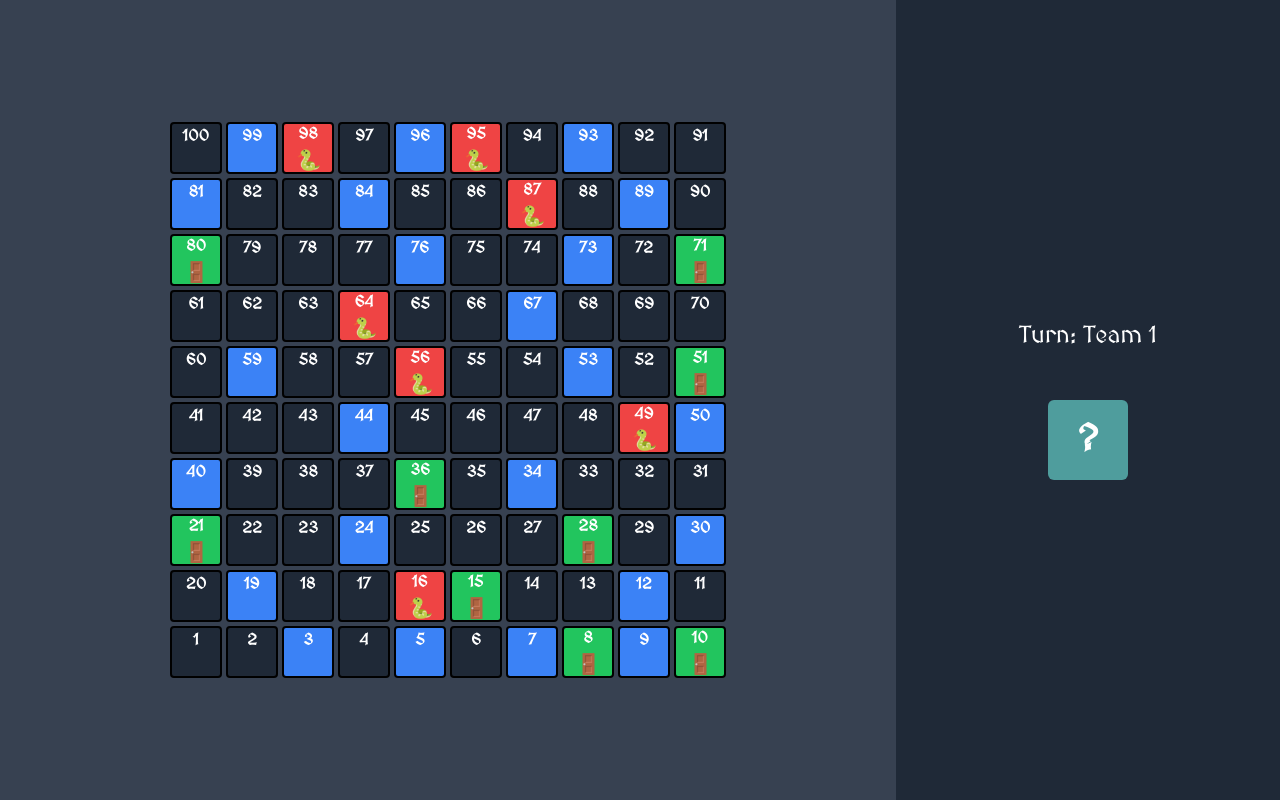
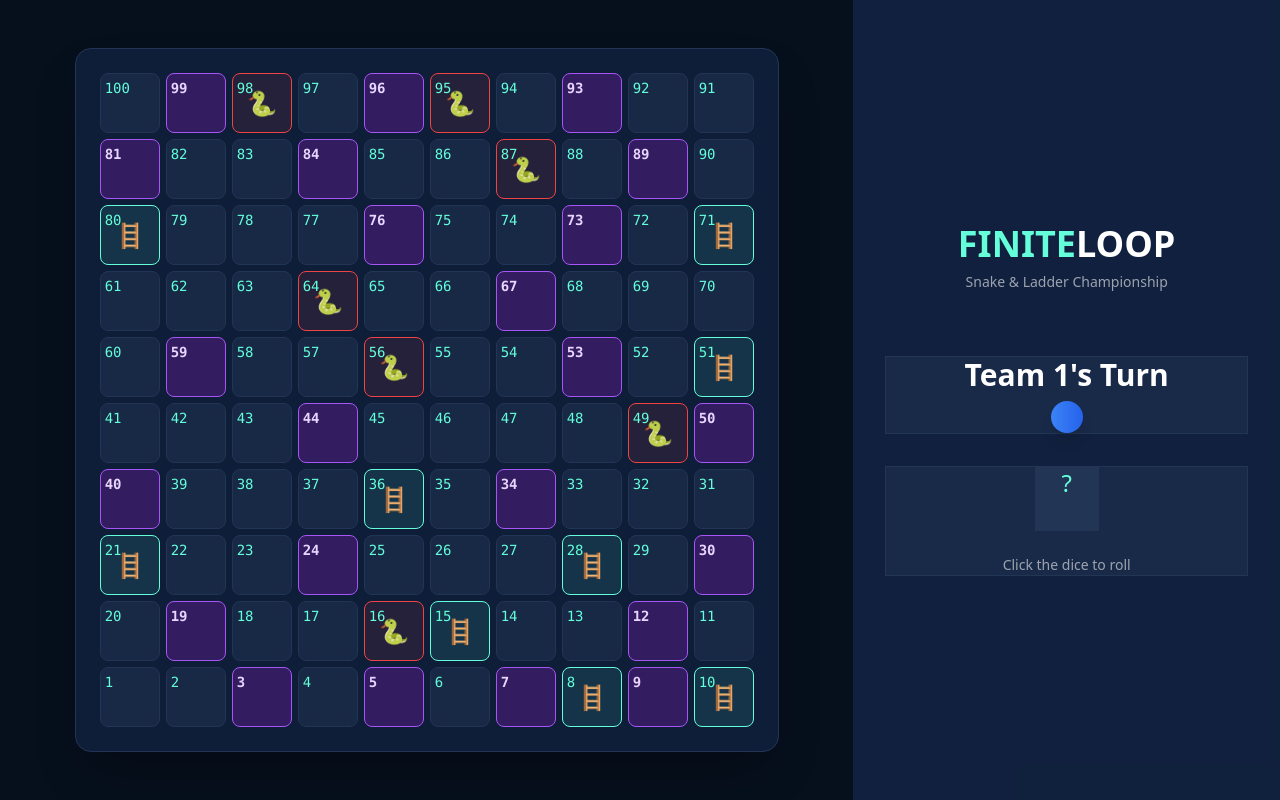
Before and after one commit to VarshithPawarHR/Snake-Ladder, a React (Vite) app: page / in a window 1280 px wide. Both pictures are taken after a click on the button "2 Players". Built offline with nearby package versions, Linux system fonts and the light colour scheme.

Commit message:
fix the ui

```diff
--- a/src/components/Board.jsx
+++ b/src/components/Board.jsx
@@ -6,19 +6,17 @@ export default function Board({ players }) {
   const [showButtons, setShowButtons] = useState(false);
   const [turn, setTurn] = useState(1);
   const [positions, setPositions] = useState(Array(players).fill(0));
-  const [previousPositions, setPreviousPositions] = useState(
-    Array(players).fill(0),
-  );
+  const [previousPositions, setPreviousPositions] = useState(Array(players).fill(0));
   const [eventMessage, setEventMessage] = useState("");
   const [taskPlayers, setTaskPlayers] = useState({});
   const [winner, setWinner] = useState(null);
   const [stayPlayers, setStayPlayers] = useState([]);
 
   const playerColors = [
-    "bg-stone-300",
-    "bg-yellow-400",
-    "bg-pink-500",
-    "bg-purple-600",
+    "bg-gradient-to-r from-blue-500 to-blue-600",
+    "bg-gradient-to-r from-green-500 to-green-600",
+    "bg-gradient-to-r from-orange-500 to-orange-600",
+    "bg-gradient-to-r from-purple-500 to-purple-600"
   ];
 
   const ladders = {
@@ -49,6 +47,8 @@ export default function Board({ players }) {
   ];
 
   const rollDice = () => {
+    if (rolling || showButtons) return;
+
     if (stayPlayers.includes(turn)) {
       setEventMessage("You Miss Your Turn!");
       setTimeout(() => {
@@ -57,6 +57,7 @@ export default function Board({ players }) {
       }, 1500);
       return;
     }
+
     setRolling(true);
     setShowButtons(false);
     setTimeout(() => {
@@ -133,8 +134,23 @@ export default function Board({ players }) {
     setShowButtons(false);
     setTurn((prevTurn) => (prevTurn === players ? 1 : prevTurn + 1));
   };
-  console.log(stayPlayers);
-  console.log(turn);
+
+  const changeTurnWhenMissed = () => {
+    setStayPlayers((prevStayPlayers) =>
+      prevStayPlayers.filter((player) => player !== turn),
+    );
+    setTurn((prevTurn) => (prevTurn === players ? 1 : prevTurn + 1));
+  }
+
+  useEffect(() => {
+    if (eventMessage) {
+      const timer = setTimeout(() => {
+        setEventMessage("");
+      }, 1500);
+      return () => clearTimeout(timer);
+    }
+  }, [eventMessage]);
+
   const grid = [];
   for (let row = 9; row >= 0; row--) {
     const rowSquares = [];
@@ -152,59 +168,40 @@ export default function Board({ players }) {
     grid.push(rowSquares);
   }
 
-  const changeTurnWhenMissed = () => {
-    setStayPlayers((prevStayPlayers) =>
-      prevStayPlayers.filter((player) => player !== turn),
-    );
-    setTurn((prevTurn) => (prevTurn === players ? 1 : prevTurn + 1));
-  }
-
-  useEffect(() => {
-    if (eventMessage) {
-      const timer = setTimeout(() => {
-        setEventMessage("");
-      }, 1500);
-      return () => clearTimeout(timer);
-    }
-  }, [eventMessage]);
-
   return (
-    <div className="h-screen w-screen grid grid-cols-[7fr_3fr]">
-      {/* Left Half */}
-      <div className="flex items-center justify-center bg-gray-700">
-        <div className="grid grid-cols-10 gap-1">
+    <div className="min-h-screen lg:grid lg:grid-cols-[2fr,1fr] bg-[#0a192f] bg-fixed">
+      <div className="p-4 md:p-8 flex items-center justify-center bg-black/40">
+        <div className="game-card p-3 md:p-6 overflow-auto bg-[#112240]/80 border border-[#233554] rounded-2xl shadow-2xl">
+          <div className="grid grid-cols-10 gap-1 md:gap-1.5">
             {grid.flat().map((cell, index) => {
               const playersOnSquare = positions
                 .map((position, i) => (position === cell.number ? i : -1))
                 .filter((i) => i !== -1);
-            let cellBgColor = "bg-gray-800";
+
+              let cellStyle = "bg-[#233554]/50";
+              let numberColor = "text-[#64ffda]";
+
               if (tasks.includes(cell.number)) {
-              cellBgColor = "bg-blue-500";
+                cellStyle = "bg-purple-900/50 border-purple-500";
+                numberColor = "text-purple-200 font-bold";
               } else if (cell.ladderStart) {
-              cellBgColor = "bg-green-500";
+                cellStyle = "bg-[#64ffda]/10 border-[#64ffda]";
               } else if (cell.snakeStart) {
-              cellBgColor = "bg-red-500";
+                cellStyle = "bg-red-500/10 border-red-500";
               }
+
               return (
-              <div
-                key={index}
-                className={`flex flex-col justify-center items-center w-[52px] h-[52px] ${cellBgColor} border-2 border-black rounded`}
-              >
-                <span className="text-md text-white font-extrabold font-medieval">
+                <div key={index} className={`relative flex flex-col justify-between w-[35px] h-[35px] sm:w-[45px] sm:h-[45px] md:w-[55px] md:h-[55px] lg:w-[60px] lg:h-[60px] ${cellStyle} border border-[#233554] rounded-lg backdrop-blur-sm transition-all duration-300 hover:bg-opacity-40`}>
+                  <span className={`absolute top-0.5 left-0.5 md:top-1 md:left-1 text-[10px] sm:text-xs md:text-sm font-mono ${numberColor}`}>
                     {cell.number}
                   </span>
-                {cell.ladderStart && <span className="text-xl">🚪</span>}
-                {cell.snakeStart && <span className="text-xl">🐍</span>}
-                <div className="relative w-full h-full flex items-center justify-center">
-                  {playersOnSquare.map((player, index) => (
-                    <div
-                      key={player}
-                      className={`absolute flex justify-center items-center w-8 h-8 rounded-full border-2 border-white text-sm font-bold text-black ${playerColors[player]}`}
-                      style={{
-                        transform: `translate(${index}px, ${index}px)`,
-                        zIndex: playersOnSquare.length - index,
-                      }}
-                    >
+                  <div className="absolute inset-0 flex items-center justify-center">
+                    {cell.ladderStart && <span className="text-base sm:text-xl md:text-2xl">🪜</span>}
+                    {cell.snakeStart && <span className="text-base sm:text-xl md:text-2xl">🐍</span>}
+                  </div>
+                  <div className="absolute bottom-0.5 right-0.5 md:bottom-1 md:right-1 flex flex-wrap gap-0.5">
+                    {playersOnSquare.map((player) => (
+                      <div key={player} className={`w-3 h-3 sm:w-4 sm:h-4 md:w-5 md:h-5 lg:w-6 lg:h-6 rounded-full border border-[#64ffda]/30 flex items-center justify-center text-[8px] sm:text-[10px] md:text-xs font-bold shadow-lg transform transition-all duration-300 ${playerColors[player]} hover:scale-110`}>
                         {player + 1}
                       </div>
                     ))}
@@ -214,63 +211,79 @@ export default function Board({ players }) {
             })}
           </div>
         </div>
-      {/* Right Half */}
-      {!winner && (
-        <div className="flex flex-col items-center justify-center space-y-12 bg-gray-800 text-white px-6">
-          <div className="font-medieval text-2xl">Turn: Team {turn}</div>
+      </div>
+
+      <div className="bg-[#112240]/90 p-4 md:p-8 flex flex-col justify-center space-y-4 md:space-y-8">
+        <div className="text-center mb-8">
+          <h1 className="text-4xl font-bold text-[#64ffda] mb-2">FINITE<span className="text-white">LOOP</span></h1>
+          <p className="text-sm text-gray-400">Snake & Ladder Championship</p>
+        </div>
+
+        {!winner ? (
+          <>
+            {taskPlayers[turn] && (
+              <div className="game-card text-center bg-[#233554]/50 border border-[#64ffda] shadow-lg shadow-[#64ffda]/10">
+                <p className="text-lg md:text-xl font-mono text-[#64ffda] animate-pulse">
+                  You have a task to perform!
+                </p>
+              </div>
+            )}
+
+            <div className="game-card text-center bg-[#233554]/50 border border-[#233554]">
+              <h2 className="text-2xl md:text-3xl font-bold text-white mb-2">
+                Team {turn}'s Turn
+              </h2>
+              <div className={`w-6 h-6 md:w-8 md:h-8 ${playerColors[turn-1]} rounded-full mx-auto shadow-lg`} />
+            </div>
+
             {eventMessage && (
-            <div
-              className={`text-xl font-bold ${eventMessage === "SNAKE!" ? "text-red-500" : "text-green-500"}`}
-            >
+              <div className={`game-card text-center text-xl md:text-2xl font-bold ${eventMessage === "SNAKE!" ? "text-red-500" : "text-[#64ffda]"} animate-bounce-slow bg-[#233554]/50 border border-[#233554]`}>
                 {eventMessage}
               </div>
             )}
-          {taskPlayers[turn] && (
-            <div className="text-xl font-bold text-blue-500">
-              You have a task to perform!
-            </div>
-          )}
-          <div className="flex flex-row space-x-8">
+
+            <div className="game-card space-y-4 md:space-y-6 bg-[#233554]/50 border border-[#233554]">
               {stayPlayers.includes(turn) ? (
-              <div className="text-2xl font-bold text-red-500 cursor-pointer" onClick={() => changeTurnWhenMissed()}>
+                <div className="text-lg md:text-xl font-mono text-red-500 text-center cursor-pointer hover:text-opacity-80" onClick={() => changeTurnWhenMissed()}>
                   You Miss Your Turn!
                 </div>
               ) : (
-              <div
-                className={`cursor-pointer font-medieval w-20 h-20 flex justify-center items-center bg-[#4f9d9d] hover:bg-[#388f8f] rounded-md transition-all duration-1000 ${rolling ? "dice-roll" : ""}`}
-                onClick={rollDice}
-                disabled={winner}
-              >
-                <div className="text-4xl font-bold">{number || "?"}</div>
+                <div className="text-center">
+                  <div className={`dice w-12 h-12 md:w-16 md:h-16 text-xl md:text-2xl mx-auto mb-4 md:mb-6 bg-[#233554] text-[#64ffda] ${rolling ? "animate-bounce-slow" : ""} ${!showButtons && !rolling ? "hover:scale-110 cursor-pointer hover:bg-[#64ffda] hover:text-[#112240]" : "opacity-80 cursor-not-allowed"}`} onClick={rollDice}>
+                    {number || "?"}
                   </div>
-            )}
+
                   {showButtons && (
-              <div className="flex flex-col space-y-4 items-center justify-center">
-                <button
-                  onClick={handleMove}
-                  className="bg-[#4f9d9d] hover:bg-[#388f8f] border-zinc-900 px-6 py-2 rounded-2xl text-lg font-medieval text-white text-center"
-                >
+                    <div className="space-y-3 md:space-y-4">
+                      <button onClick={handleMove} className="w-full px-6 py-2 text-sm md:text-base font-semibold text-[#112240] bg-[#64ffda] rounded-lg transition-all hover:bg-[#64ffda]/90">
                         Move
                       </button>
                       {taskPlayers[turn] && (
-                  <button
-                    onClick={handleStay}
-                    className="bg-[#4f9d9d] hover:bg-[#388f8f] border-zinc-900 px-6 py-2 rounded-2xl text-lg font-medieval text-white text-center"
-                  >
+                        <button onClick={handleStay} className="w-full px-6 py-2 text-sm md:text-base font-semibold text-[#64ffda] border border-[#64ffda] rounded-lg transition-all hover:bg-[#64ffda]/10">
                           Stay
                         </button>
                       )}
                     </div>
                   )}
-          </div>
-        </div>
-      )}
-      {/* Winner Message */}
-      {winner && (
-        <div className="flex items-center justify-center bg-gray-800 text-white text-3xl font-bold">
-          🎉 Winner: Team {winner} 🎉
+
+                  <p className="text-xs md:text-sm text-gray-400 mt-3 md:mt-4">
+                    {showButtons ? "Make your move or wait for next turn" : rolling ? "Rolling..." : "Click the dice to roll"}
+                  </p>
                 </div>
               )}
             </div>
+          </>
+        ) : (
+          <div className="game-card text-center p-6 md:p-8 bg-[#233554]/50 border border-[#64ffda]">
+            <h2 className="text-3xl md:text-4xl font-bold text-[#64ffda] mb-3 md:mb-4">
+              🎉 Victory! 🎉
+            </h2>
+            <p className="text-xl md:text-2xl text-white">
+              Team {winner} Wins!
+            </p>
+          </div>
+        )}
+      </div>
+    </div>
   );
 }
--- a/src/components/Home.jsx
+++ b/src/components/Home.jsx
@@ -11,23 +11,47 @@ export default function Home() {
   return (
     <>
       {players == 0 && (
-        <div className="h-screen w-screen flex flex-col space-y-4 items-center justify-center text-white">
-          <div className="font-medieval text-3xl">
-            Round-2 Snake & Ladder Game
+        <div className="min-h-screen w-full bg-[#0a192f] flex flex-col items-center justify-center p-4 md:p-8">
+          <div className="w-full max-w-4xl text-center space-y-8 md:space-y-12">
+            <div className="space-y-4">
+              <h1 className="text-5xl md:text-6xl lg:text-7xl font-bold">
+                <span className="text-[#64ffda]">FINITE</span>
+                <span className="text-white">LOOP</span>
+              </h1>
+              <div className="space-y-2">
+                <p className="text-xl md:text-2xl text-gray-400 font-mono">
+                  Snake & Ladder Championship
+                </p>
+                <p className="text-sm md:text-base text-gray-500 font-mono">
+                  A Non Technical Club Event
+                </p>
               </div>
-          <div className="flex flex-row space-x-8">
+            </div>
+
+            <div className="bg-[#112240]/80 border border-[#233554] rounded-2xl p-8 md:p-12 space-y-8 backdrop-blur-sm shadow-2xl">
+              <h2 className="text-2xl md:text-3xl text-[#64ffda] font-mono">
+                Select Players
+              </h2>
+
+              <div className="flex flex-col md:flex-row items-center justify-center gap-4 md:gap-8">
                 <button
-              className="bg-[#4f9d9d] hover:bg-[#388f8f] border-zinc-900 p-4 rounded-2xl text-xl font-medieval w-48"
                   onClick={() => clicked(2)}
+                  className="w-full md:w-48 px-8 py-4 text-lg md:text-xl font-mono text-[#112240] bg-[#64ffda] rounded-xl transition-all hover:bg-[#64ffda]/90 hover:scale-105 focus:outline-none focus:ring-2 focus:ring-[#64ffda]/50"
                 >
                   2 Players
                 </button>
                 <button
-              className="bg-[#4f9d9d] hover:bg-[#388f8f] border-zinc-900 p-4 rounded-2xl text-xl font-medieval w-48"
                   onClick={() => clicked(4)}
+                  className="w-full md:w-48 px-8 py-4 text-lg md:text-xl font-mono text-[#64ffda] border-2 border-[#64ffda] rounded-xl transition-all hover:bg-[#64ffda]/10 hover:scale-105 focus:outline-none focus:ring-2 focus:ring-[#64ffda]/50"
                 >
                   4 Players
                 </button>
+              </div>
+            </div>
+
+            <div className="text-gray-500 font-mono text-sm">
+              Powered by FiniteLoop Club
+            </div>
           </div>
         </div>
       )}
```
Lines whose indentation alone changed are shown as unchanged.
